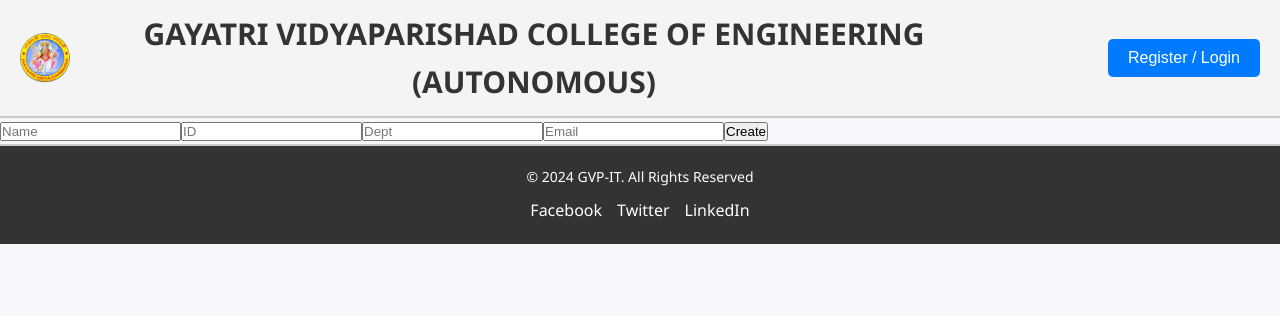
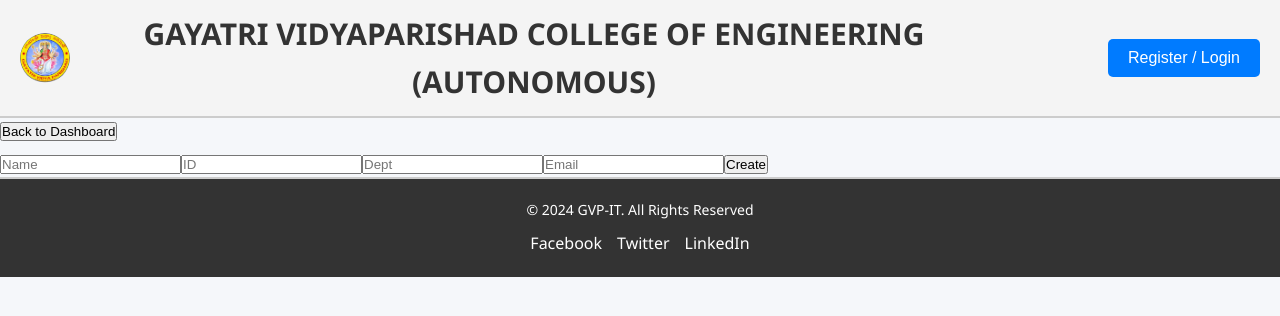
Before and after one commit to tejamajji/Counslling_forms, a React (Create React App) app in the folder frontend/: page /superadmin/admins/create in a window 1280 px wide. Shown: the top 316 px of the page. Built offline with nearby package versions, Linux system fonts and the light colour scheme; no server answers.

Commit message:
admin reload fixxx

```diff
--- a/frontend/src/components/Header.jsx
+++ b/frontend/src/components/Header.jsx
@@ -85,7 +85,6 @@
     const fetchUserDetails = async () => {
       const authToken = localStorage.getItem('authToken');
       if (!authToken) {
-        navigate('/signup');
         return;
       }
 
@@ -100,16 +99,14 @@
           profilePicture: response.data.profilePicture || '',
         });
       } catch (error) {
-        if (error.response?.status === 401) {
-          navigate('/signup');
-        }
+        console.error('Error fetching user details:', error);
       }
     };
 
     if (isAuthenticated) {
       fetchUserDetails();
     }
-  }, [navigate, isAuthenticated]);
+  }, [isAuthenticated]);
 
   // Load Google Translate widget
   useEffect(() => {
--- a/frontend/src/components/SuperAdmin/CreateAdmin.jsx
+++ b/frontend/src/components/SuperAdmin/CreateAdmin.jsx
@@ -1,7 +1,9 @@
 import { useState } from "react";
+import { useNavigate } from "react-router-dom";
 import apiClient from "../../apiClient";
 
 function CreateAdmin() {
+  const navigate = useNavigate();
   const [formData, setFormData] = useState({
     employee_name: "",
     employee_id: "",
@@ -11,15 +13,19 @@
 
   const handleSubmit = e => {
     e.preventDefault();
-    console.log(formData); // sanity check — see everything present
     apiClient.post("/api/superadmin/admins", formData, {
       headers: { Authorization: `Bearer ${localStorage.getItem("authToken")}` }
     })
-    .then(() => alert("Admin created!"))
+    .then(() => {
+      alert("Admin created!");
+      navigate("/superadmin/admins");
+    })
     .catch(err => console.error(err));
   };
 
   return (
+    <div>
+      <button onClick={() => navigate("/superadmin/dashboard")} style={{ marginBottom: "10px" }}>Back to Dashboard</button>
       <form onSubmit={handleSubmit}>
         <input placeholder="Name" onChange={e => setFormData({ ...formData, employee_name: e.target.value })} />
         <input placeholder="ID" onChange={e => setFormData({ ...formData, employee_id: e.target.value })} />
@@ -28,6 +34,7 @@
 
         <button type="submit">Create</button>
       </form>
+    </div>
   );
 }
 
--- a/frontend/src/components/SuperAdmin/ManageAdmins.jsx
+++ b/frontend/src/components/SuperAdmin/ManageAdmins.jsx
@@ -1,7 +1,9 @@
 import { useEffect, useState } from "react";
+import { useNavigate } from "react-router-dom";
 import apiClient from "../../apiClient";
 
 function ManageAdmins() {
+  const navigate = useNavigate();
   const [admins, setAdmins] = useState([]);
 
   useEffect(() => {
@@ -14,6 +16,7 @@
 
   return (
     <div>
+      <button onClick={() => navigate("/superadmin/dashboard")} style={{ marginBottom: "10px" }}>Back to Dashboard</button>
       <h2>Manage Admins</h2>
       <table>
         <thead><tr><th>Name</th><th>ID</th><th>Dept</th></tr></thead>
--- a/frontend/src/components/SuperAdmin/OverallReports.jsx
+++ b/frontend/src/components/SuperAdmin/OverallReports.jsx
@@ -1,7 +1,9 @@
 import { useState } from "react";
+import { useNavigate } from "react-router-dom";
 import apiClient from "../../apiClient";
 
 function OverallReports() {
+  const navigate = useNavigate();
   const [students, setStudents] = useState([]);
   const [className, setClassName] = useState("");
 
@@ -15,6 +17,7 @@
 
   return (
     <div>
+      <button onClick={() => navigate("/superadmin/dashboard")} style={{ marginBottom: "10px" }}>Back to Dashboard</button>
       <input placeholder="Class name" onChange={e => setClassName(e.target.value)} />
       <button onClick={fetch}>Fetch</button>
       <ul>{students.map(s => <li key={s._id}>{s.name}</li>)}</ul>
--- a/frontend/src/components/SuperAdmin/StudentsList.jsx
+++ b/frontend/src/components/SuperAdmin/StudentsList.jsx
@@ -1,8 +1,9 @@
 import { useEffect, useState } from "react";
-import { Link } from "react-router-dom";
+import { Link, useNavigate } from "react-router-dom";
 import apiClient from "../../apiClient";
 
 function StudentsList() {
+  const navigate = useNavigate();
   const [students, setStudents] = useState([]);
 
   useEffect(() => {
@@ -15,6 +16,7 @@
 
   return (
     <div>
+      <button onClick={() => navigate("/superadmin/dashboard")} style={{ marginBottom: "10px" }}>Back to Dashboard</button>
       <h2>Students</h2>
       <table>
         <thead><tr><th>Name</th><th>Actions</th></tr></thead>
```
Lines whose indentation alone changed are shown as unchanged.
